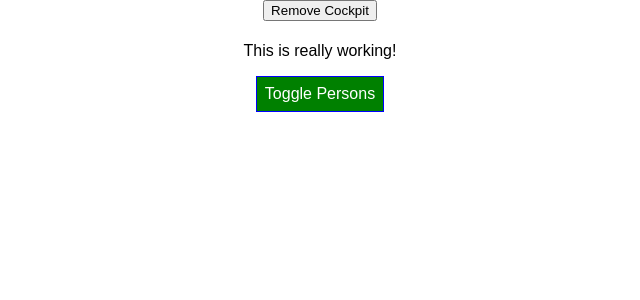
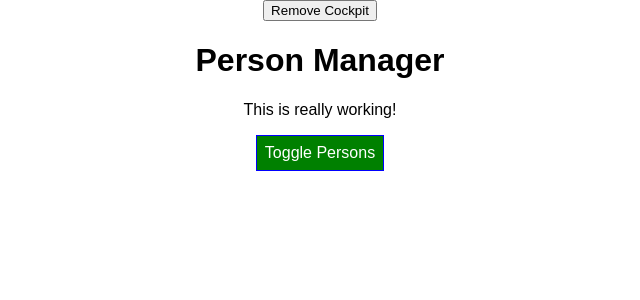
Before and after one commit to florianbar/react-complete-guide, a React app: page / in a window 1280 px wide. Shown: the top 300 px of the page, without its empty margins (320-960 px from the left). Built offline with nearby package versions, Linux system fonts and the light colour scheme.

Commit message:
Added props to the HOC component

```diff
--- a/src/components/Persons/Person/Person.js
+++ b/src/components/Persons/Person/Person.js
@@ -1,5 +1,6 @@
 import React, { Component, Fragment } from 'react';
-//import classes from './Person.css';
+import withClass from '../../../hoc/withClass';
+import classes from './Person.css';
 
 class Person extends Component {
     render() {
@@ -19,4 +20,4 @@
     }
 };
 
-export default Person;
+export default withClass(Person, classes.Person);
--- a/src/hoc/WithClass.js
+++ b/src/hoc/WithClass.js
@@ -3,7 +3,7 @@
 const withClass = (WrappedComponent, className) => {
     return props => (
         <div className={className}>
-            <WrappedComponent />
+            <WrappedComponent {...props} />
         </div>
     );
 };
```
